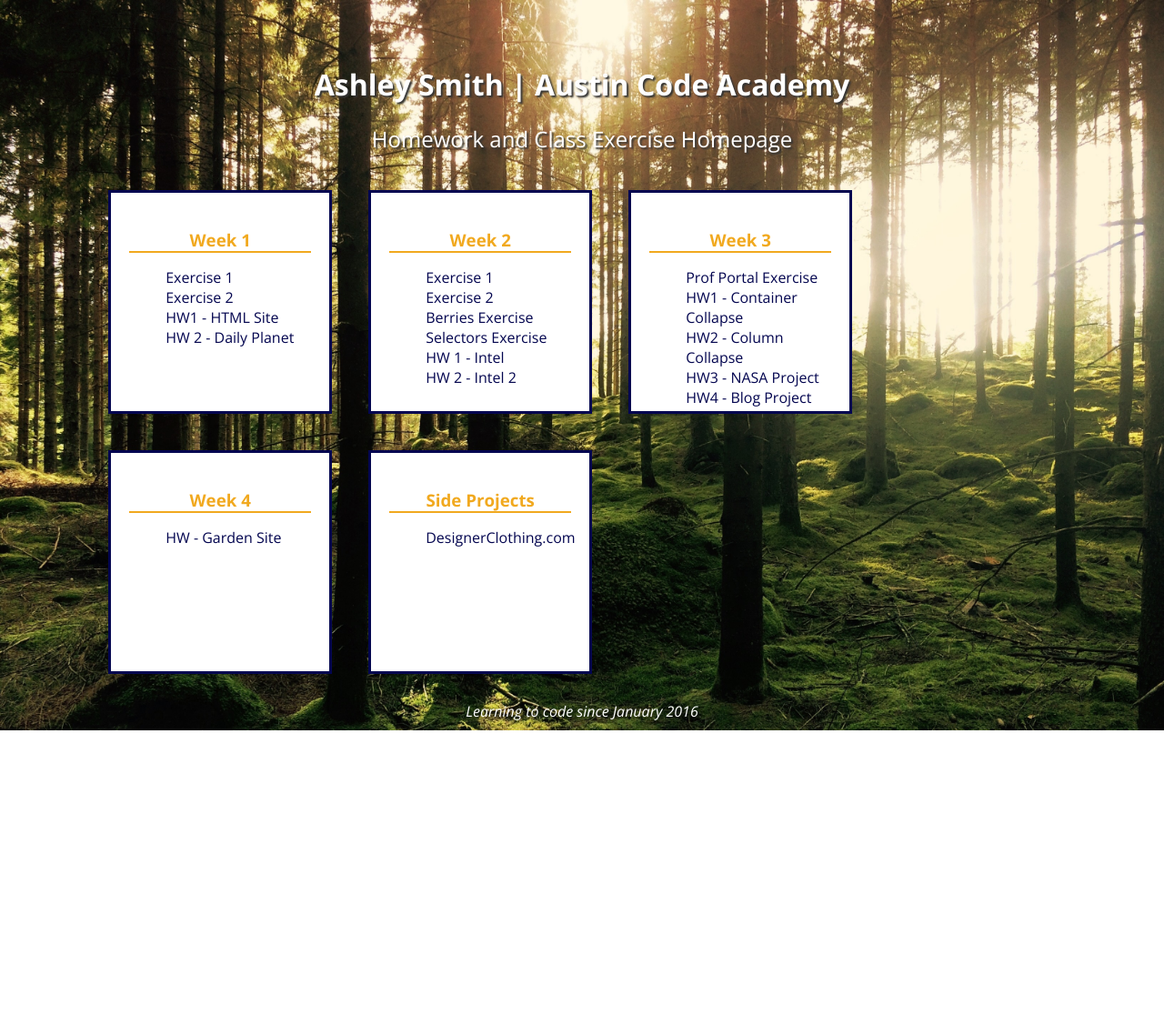
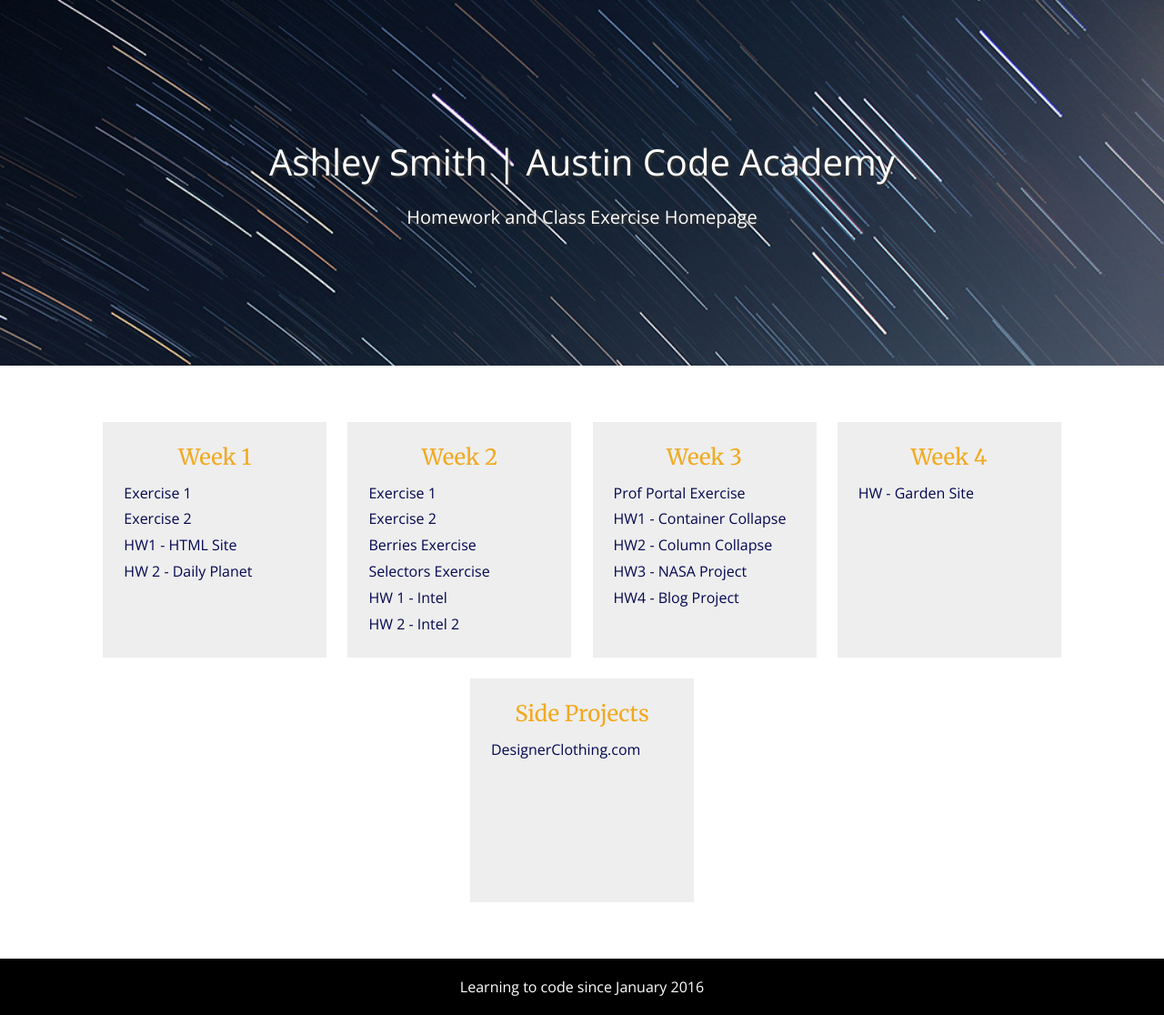
Before and after one commit to ashley-austincoder/ashley-austincoder.github.io, a PHP site: page / in a window 1280 px wide. Shown: the whole page at 91% size. Before the commit the page ends 803 px from the top, so only its background shows below. Run offline with PHP 8.4, Linux system fonts and the light colour scheme; some libraries are stand-ins or nearby versions.

Commit message:
home page updates w flex box

```diff
--- a/css/style.css
+++ b/css/style.css
@@ -1,29 +1,29 @@
-/* color palette:
-navy: #040650
-gold: #f1a91f
-*/
-
-body,
-html {
-    margin: 0;
-    padding: 0;
+body {
+    font-family: 'Open Sans', sans-serif;
 }
 
-body {
-    background-image: url("/AustinCodingAcademy_Spring2016/extraPracticeProjects/ashleySmith/img/forest.jpg");
-    -webkit-background-size: cover;
-    -moz-background-size: cover;
-    -o-background-size: cover;
+header {
+    background-image: url('../img/sky-night-space-galaxy.jpeg');
     background-size: cover;
-    font-family: 'Open Sans', sans-serif;
-    padding-top: 50px;
+    padding: 150px 0;
+    width: 100%;
+}
+
+main {
+    width: 90%;
+    margin: auto;
 }
 
 .container {
-    width: 84.5%;
-    margin: auto;
-    padding: 0px;
-    clear: both;
+    display: flex;
+    flex-direction: column;
+}
+
+.linkstohw {
+    display: flex;
+    flex-flow: row wrap;
+    justify-content: center;
+    margin: 50px 0;
 }
 
 h1,
@@ -33,15 +33,32 @@ h2 {
     text-shadow: 2px 2px 2px #333;
 }
 
+h1 {
+    font-size: 2.5em;
+}
+
 h2 {
+    font-size: 1.25em;
     font-weight: 200;
+    margin-top: 20px;
 }
+
+
+.week {
+    background-color: #eee;
+    margin: 1%;
+    padding: 2%;
+    width: 200px;
+    min-height: 200px;
+}
+
 
 div > h3 {
     text-align: center;
-    border-bottom: 2px solid #f1a91f;
     color: #f1a91f;
     margin-bottom: 10px;
+    font-family: 'Merriweather', serif;
+    font-size: 1.5em;
 }
 
 ul {
@@ -56,70 +73,16 @@ ul li a:link,
 a:visited {
     color: #040650;
     text-decoration: none;
+    line-height: 1.8em;
 }
 
-a:hover {
+ul li a:hover {
     text-decoration: underline;
 }
 
-.linkstohw {
-    clear: both;
+footer {
+    background-color: black;
+    color: white;
+    padding: 20px;
+    text-align: center;
 }
-
-.week {
-    width: 200px;
-    height: 200px;
-    border: 3px solid #040650;
-    background-color: white;
-    padding: 20px;
-    float: left;
-    margin: 20px;
-}
-
-main > img {
-    display: block;
-    width: 300px;
-    margin-left: auto;
-    margin-right: auto;
-    border: 3px solid #040650;
-}
-
-footer {
-    text-align: center;
-    color: white;
-    text-shadow: 2px 2px 5px black;
-    padding: 10px;
-    width: 100;
-    margin: auto;
-    clear: both;
-}
-
-aside {
-    width: 20%;
-    float: right;
-    background-color: #040650;
-    color: white;
-    padding: 2.5%;
-    height: 1000px;
-    text-align: right;
-}
-
-aside li a:link,
-aside li a:visited {
-    color: #f1a91f;
-    text-decoration: none;
-    text-align: right;
-}
-
-aside ul {
-    display: inline-block;
-    color: #f1a91f;
-    text-decoration: none;
-    text-align: right;
-}
-
-.self_clear:after {
-    content: "";
-    clear: both;
-    display: table;
-}
--- a/index.html
+++ b/index.html
@@ -4,15 +4,17 @@
     <head>
 
         <title>Ashley Smith | ACA Front End Intro Course</title>
-        <link rel="stylesheet" href="/css/style.css"/>
-        <link href='https://fonts.googleapis.com/css?family=Open+Sans:400,300,700,400italic,700italic' rel='stylesheet' type='text/css'>
-        <link rel="stylesheet" href="https://maxcdn.bootstrapcdn.com/font-awesome/4.5.0/css/font-awesome.min.css">
+        <link rel="stylesheet" type="text/css" href="AustinCodingAcademy_Spring2016/Templates/css-reset.css">
 
+        <link href='https://fonts.googleapis.com/css?family=Merriweather:400,900|Open+Sans:400,700' rel='stylesheet' type='text/css'>
+
+        <link rel="stylesheet" type="text/css" href="css/style.css"/>
 
     </head>
 
     <body>
 
+        <div class="container">
         <header>
 
             <h1>Ashley Smith | Austin Code Academy</h1>
@@ -20,8 +22,6 @@
 
         </header>
 
-
-        <div class="container self_clear">
 
 
         <main>
@@ -89,13 +89,11 @@
 
 
 
-        </div> <!-- end container -->
-
         <footer>
 
         <em> Learning to code since January 2016 </em>
 
         </footer>
-
+        </div><!-- end container -->
     </body>
 </html>
```
Also changed, not shown: img/sky-night-space-galaxy.jpeg (added), img/sky-sunset-night-space.jpeg (added).
